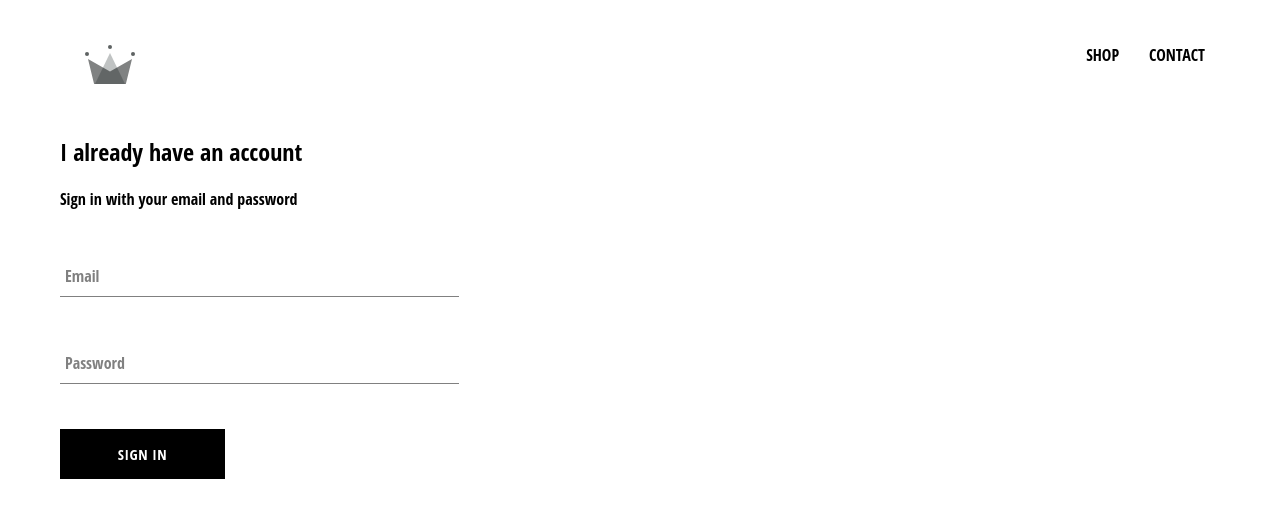
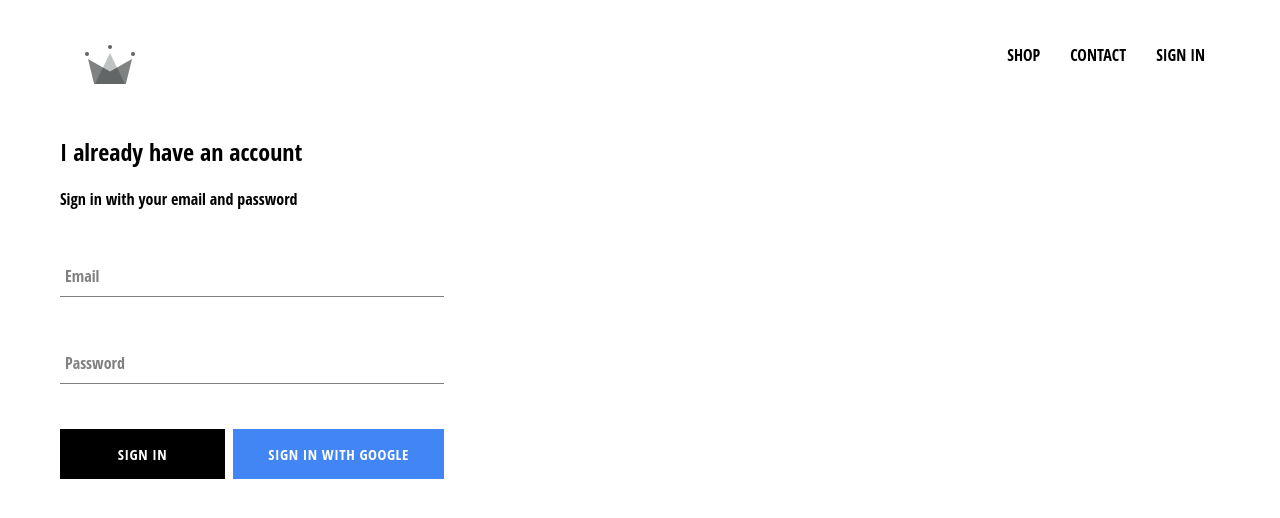
Before and after one commit to Aman-Sonwani/crwn-clothing, a React (Create React App) app: page /signin in a window 1280 px wide. Shown: the top 518 px of the page. Built offline with nearby package versions, Linux system fonts and the light colour scheme; no server answers; a web font is replaced by a local one.

Commit message:
integrated firebase into application, created sign in page with sign in component and sign in with google

```diff
--- a/package.json
+++ b/package.json
@@ -6,6 +6,7 @@
     "@testing-library/jest-dom": "^5.11.4",
     "@testing-library/react": "^11.1.0",
     "@testing-library/user-event": "^12.1.10",
+    "firebase": "^9.6.1",
     "react": "^17.0.2",
     "react-dom": "^17.0.2",
     "react-router-dom": "5.2.0",
--- a/src/App.css
+++ b/src/App.css
@@ -4,5 +4,8 @@
 }
 a{
     text-decoration: none;
-    color: #000;
+    color: black;
 }
+*{
+    box-sizing: border-box;
+}
--- a/src/App.js
+++ b/src/App.js
@@ -5,13 +5,36 @@
 import ShopPage from './pages/shop/shop.component';
 import Header from './components/header/header.component';
 import SignInSignUpPage from './pages/sign-in-and-sign-up/sign-in-and-sign-up.component';
+import {auth} from './firebase/firebase.utils';
+import React from 'react';
 
 
+class App extends React.Component {
+  constructor(){
+    super();
 
-function App() {
+    this.state = {
+      currentUser: null
+    }
+  }
+
+  unsubscribeFromAuth = null;
+
+  componentDidMount() {
+    this.unsubscribeFromAuth = auth.onAuthStateChanged(user =>{
+      this.setState({currentUser: user});
+      console.log(user)
+    })
+  }
+
+  componentWillUnmount() {
+    this.unsubscribeFromAuth();
+  }
+
+  render () {
     return (
       <div>
-      <Header/>
+        <Header currentUser={this.state.currentUser}/>
         <Switch>
         <Route exact path='/' component={Homepage} />
         <Route exact path='/shop' component={ShopPage} />
@@ -20,5 +43,6 @@
       </div>
     );
   }
+}
 
 export default App;
--- a/src/components/custom-button/custom-button.component.jsx
+++ b/src/components/custom-button/custom-button.component.jsx
@@ -2,8 +2,8 @@
 
 import '../custom-button/custom-button.styles.scss';
 
-const CustomButton = ({ children, ...otherProps}) => (
-     <button className='custom-button'{...otherProps}>
+const CustomButton = ({ children,isGoogleSignIn, ...otherProps}) => (
+     <button className={`${isGoogleSignIn ? 'google-sign-in ' : ''}custom-button`}{...otherProps}>
         {children}
      </button>
 );
--- a/src/components/custom-button/custom-button.styles.scss
+++ b/src/components/custom-button/custom-button.styles.scss
@@ -19,4 +19,14 @@
       color: black;
       border: 1px solid black;
     }
+
+    &.google-sign-in{
+      background-color: #4285f4;
+      color: white;
+
+      &:hover{
+        background-color: #357ae8;
+        border: none;
+      }
+    }
   }
--- a/src/components/form-input/form-input.component.jsx
+++ b/src/components/form-input/form-input.component.jsx
@@ -2,20 +2,19 @@
 
 import  '../form-input/form-input.styles.scss';
 
-const FormInput = ({handleChange, label, ...otherProps}) => (
+const FormInput = ({ handleChange, label, ...otherProps }) => (
     <div className='group'>
+      <input className='form-input' onChange={handleChange} {...otherProps} />
       {label ? (
         <label
           className={`${
             otherProps.value.length ? 'shrink' : ''
-            }form-input-label `}
+          } form-input-label`}
         >
           {label}
         </label>
       ) : null}
-        <input className='form-input' onChange={handleChange}{...otherProps}/>
-
     </div>
-)
+  );
 
   export default FormInput;
--- a/src/components/header/header.component.jsx
+++ b/src/components/header/header.component.jsx
@@ -2,8 +2,9 @@
 import { Link } from "react-router-dom";
 import { ReactComponent as Logo } from "../../assets/crown.svg";
 import '../header/header.styles.scss';
+import { auth } from "../../firebase/firebase.utils";
 
-const Header = () => (
+const Header = ({ currentUser }) => (
     <div className="header">
         <Link className="logo-container" to='/'>
             <Logo className="logo"/>
@@ -15,8 +16,17 @@
             <Link className="option" to='/shop'>
                 CONTACT
             </Link>
+            {currentUser ? (
+        <div className='option' onClick={() => auth.signOut()}>
+          SIGN OUT
+        </div>
+      ) : (
+        <Link className='option' to='/signin'>
+          SIGN IN
+        </Link>
+      )}
         </div>
     </div>
-)
+);
 
 export default Header;
--- a/src/components/sign-in/sign-in.component.jsx
+++ b/src/components/sign-in/sign-in.component.jsx
@@ -2,6 +2,7 @@
 import '../sign-in/sign-in.styles.scss';
 import FormInput from "../form-input/form-input.component";
 import CustomButton from "../custom-button/custom-button.component";
+import {signInwithGoogle} from "../../firebase/firebase.utils";
 
 class SignIn extends React.Component{
     constructor(props){
@@ -49,7 +50,10 @@
                     label="Password"
                     required/>
 
+                    <div className="buttons">
                     <CustomButton type="submit">Sign in</CustomButton>
+                    <CustomButton onClick ={signInwithGoogle} isGoogleSignIn >Sign in with Google</CustomButton>
+                    </div>
                 </form>
 
             </div>
--- a/src/components/sign-in/sign-in.styles.scss
+++ b/src/components/sign-in/sign-in.styles.scss
@@ -6,4 +6,8 @@
     .title{
         margin: 10px 0;
     }
+    .buttons{
+        display: flex;
+        justify-content: space-between;
+    }
 }
--- /dev/null
+++ b/src/firebase/firebase.utils.js
@@ -0,0 +1,25 @@
+import firebase from 'firebase/compat/app';
+import 'firebase/compat/firestore';
+import 'firebase/compat/auth';
+
+
+const config = {
+    apiKey: "AIzaSyDjm_mFLqMs_FKXFw4zcAK5jQryZa73mlY",
+    authDomain: "crwn-db-96f4f.firebaseapp.com",
+    projectId: "crwn-db-96f4f",
+    storageBucket: "crwn-db-96f4f.appspot.com",
+    messagingSenderId: "59054311003",
+    appId: "1:59054311003:web:d344acbb45875e2f57217e"
+  };
+
+firebase.initializeApp(config);
+
+export const auth = firebase.auth();
+export const firestore = firebase.firestore();
+
+
+ const provider = new firebase.auth.GoogleAuthProvider();
+ provider.setCustomParameters({prompt: 'select_account' });
+ export const signInwithGoogle = () => auth.signInWithPopup(provider);
+
+ export default firebase;
```
Also changed, not shown: 1 other file (tests, documents, lock files or other folders). Lines whose indentation alone changed are shown as unchanged.
